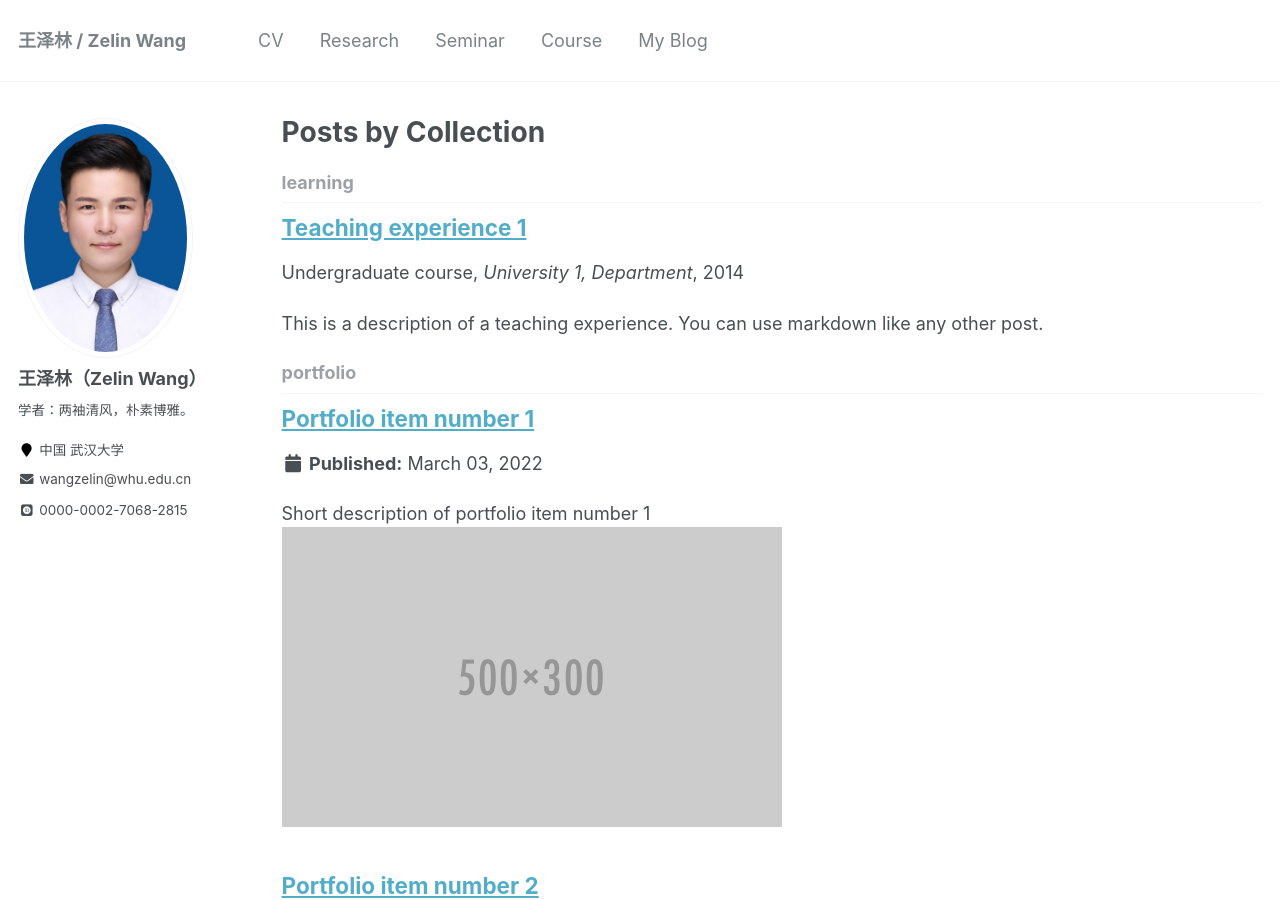
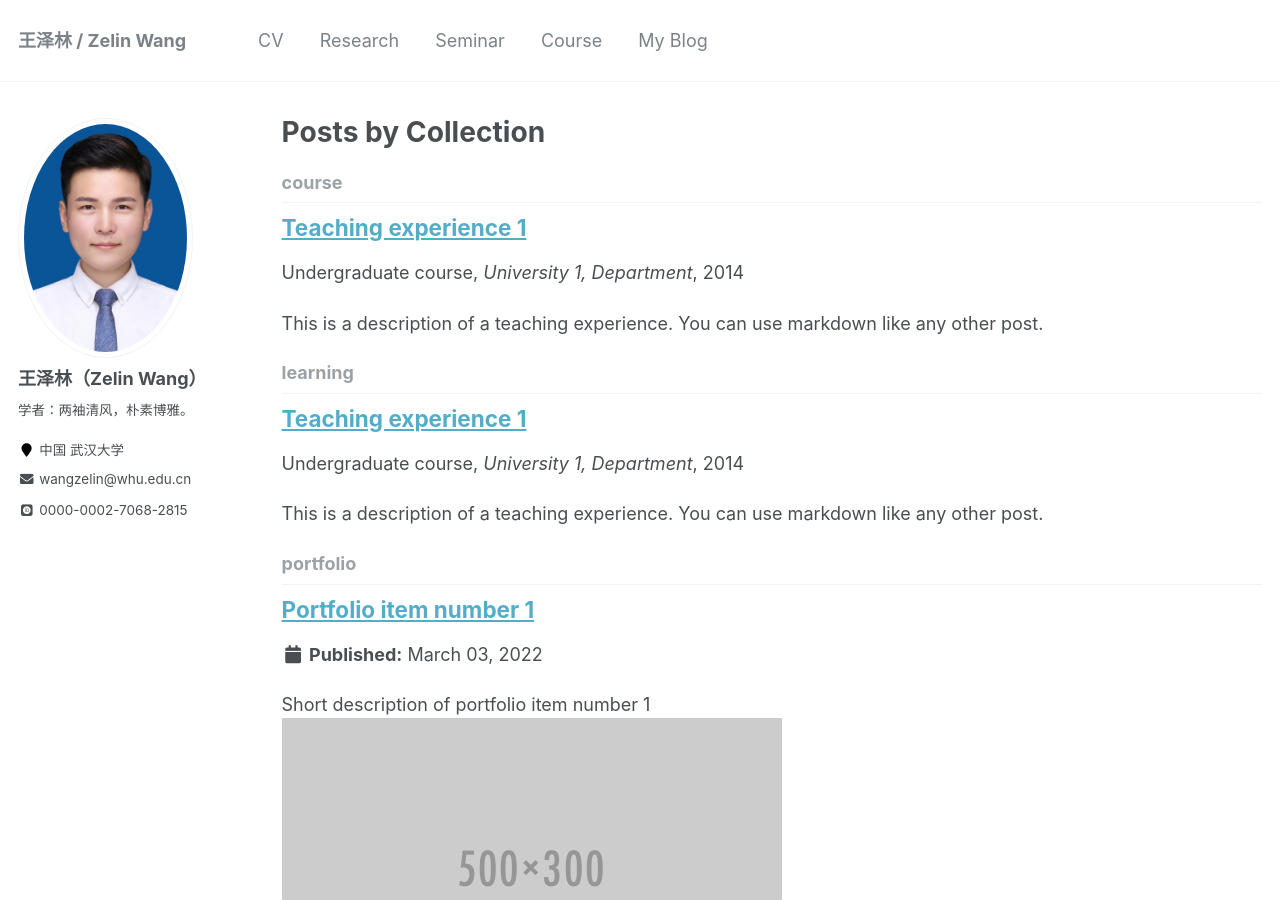
Before and after one commit to ColinWangZelin/colinwangzelin.github.io, a Jekyll site: the page built from _pages/collection-archive.html, in a window 1280 px wide and 900 px high. Built offline with Jekyll 4.4.1, drawn with Linux system fonts in a browser that asks for light colours; some web fonts are replaced.

Commit message:
Update _config.yml

```diff
--- a/_config.yml
+++ b/_config.yml
@@ -197,6 +197,9 @@ collections:
   seminar:
     output: true
     permalink: /:collection/:path/
+  course:
+    output: true
+    permalink: /:collection/:path/
 
 
 # Defaults
@@ -223,6 +226,15 @@ defaults:
   - scope:
       path: ""
       type: teaching
+    values:
+      layout: single
+      author_profile: true
+      share: true
+      comments: true
+ # _course
+  - scope:
+      path: ""
+      type: course
     values:
       layout: single
       author_profile: true
```
